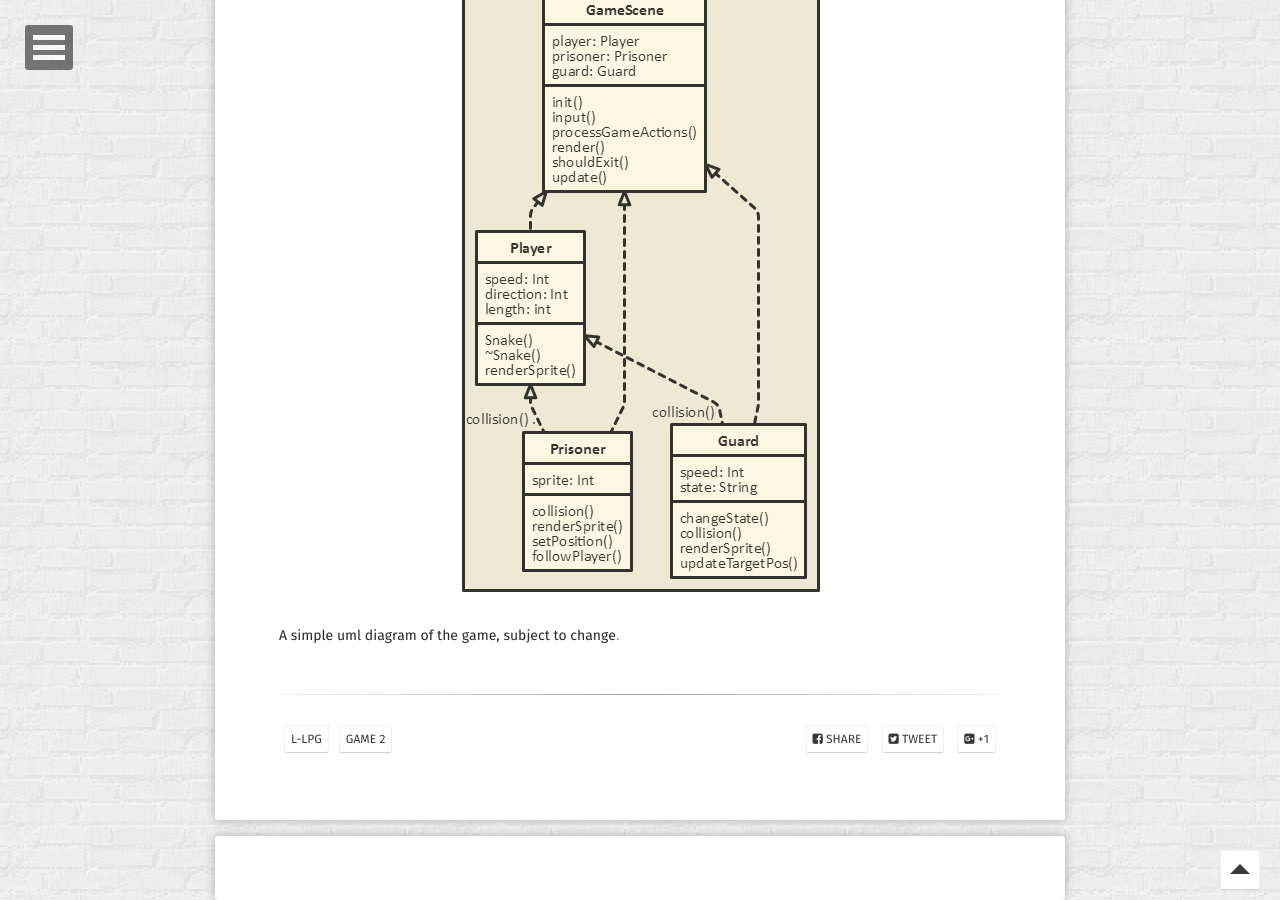
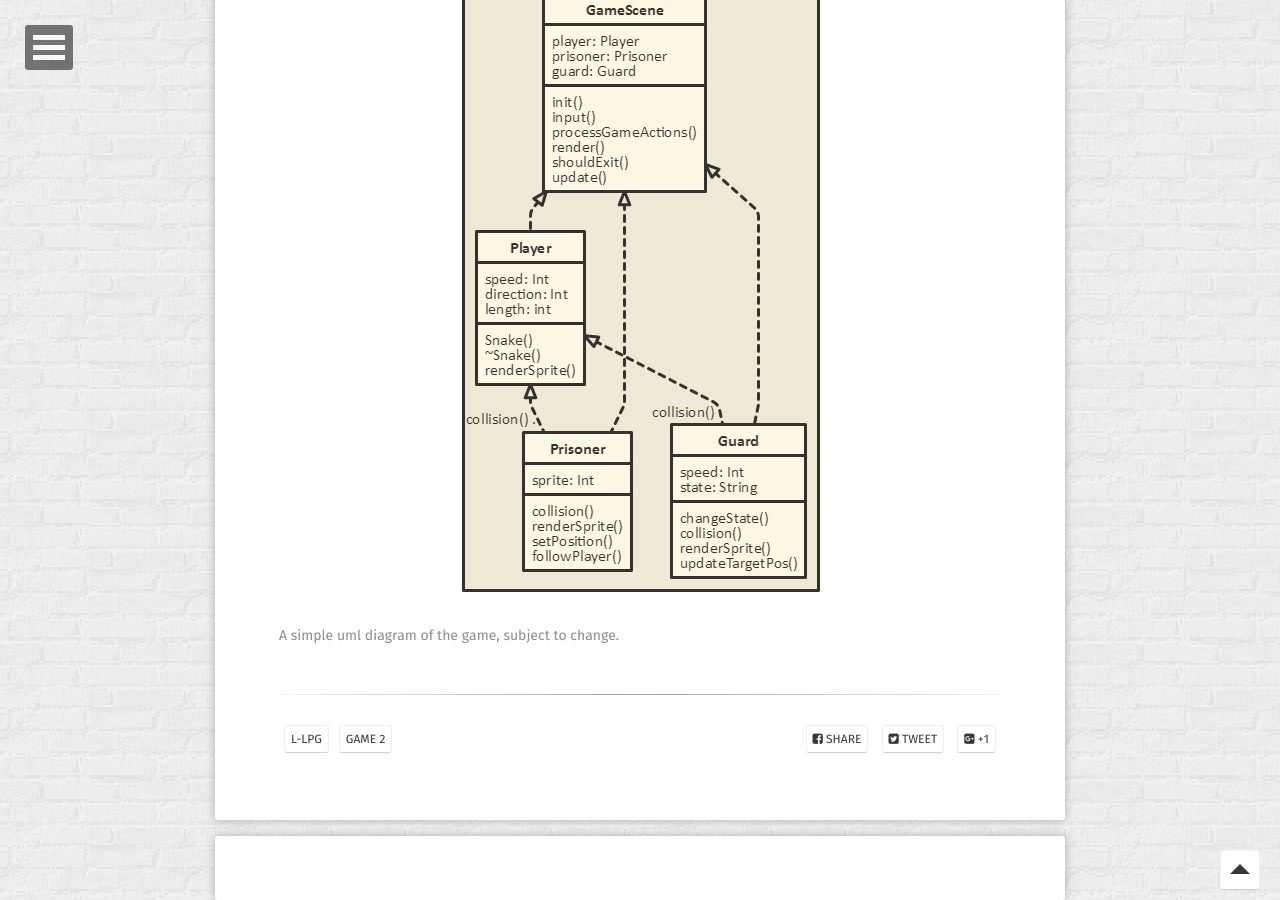
Before and after one commit to JohnnersUK/OLD.JohnnersUK.github.io, a Jekyll site: the page built from _posts/2017-10-05-Snaaaaaake!.md, in a window 1280 px wide and 900 px high, scrolled down 1812 px. Built offline with Jekyll 4.4.1, drawn with Linux system fonts in a browser that asks for light colours; some web fonts are replaced; comment, search, counter and statistics services are not loaded; part of the change alters nothing that is shown.

```diff
--- a/_posts/2017-10-05-Snaaaaaake!.md
+++ b/_posts/2017-10-05-Snaaaaaake!.md
@@ -49,5 +49,5 @@ This will hold overall information about the game as well as functions for key e
 
 <figure>
 	<img src="\assets\img\nomnoml.png">
-	<figcaption><a title="A simple uml diagram of the game, subject to change">A simple uml diagram of the game, subject to change</a>.</figcaption>
+	<figcaption>A simple uml diagram of the game, subject to change.</figcaption>
 </figure>
```
